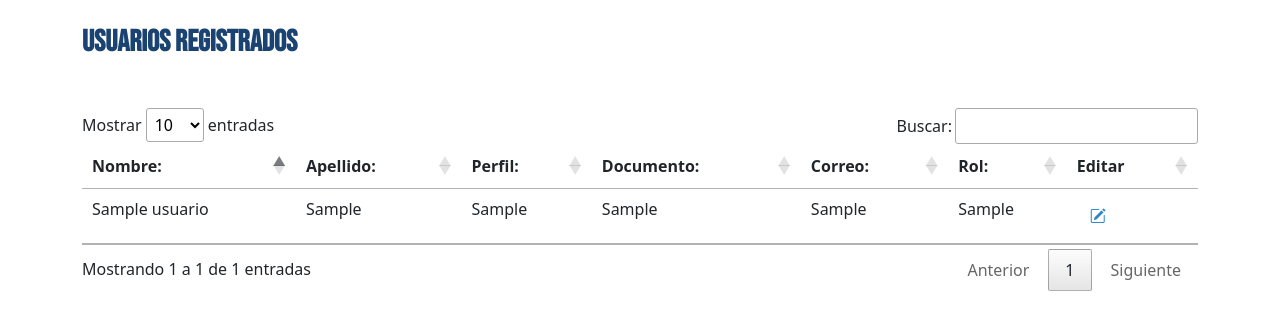
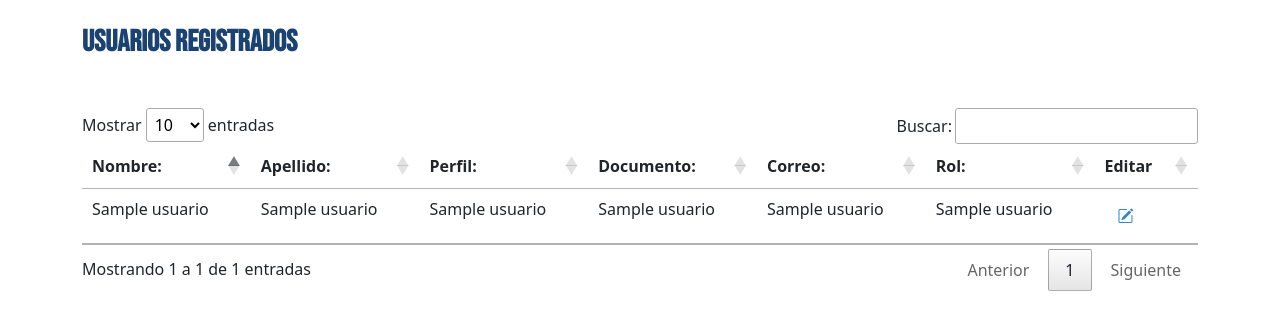
Before and after one commit to NamKeunCJ/ModuloRelab, a Flask app: template pro_relab/energia_renovable/templates/autenticacion_y_registro/edit_user.html in a window 1280 px wide. Shown: the part 72-402 px from the top of the page. Run offline with Flask 3, Linux system fonts and the light colour scheme; the template is opened without the code that fills it: most values are stand-ins (such as "Sample title", 1, 10 or a date in 2020); some libraries are stand-ins or nearby versions.

Commit message:
editar perfil

```diff
--- a/pro_relab/energia_renovable/app.py
+++ b/pro_relab/energia_renovable/app.py
@@ -150,18 +150,14 @@ def edit_profile():
                     user_data = cur.fetchone()
                     # Actualizar el correo electrónico del usuario
                     cur.execute('''
-                        UPDATE usuario
-                        SET cor_usu = %s
-                        WHERE id_usu = %s
+                        UPDATE usuario SET cor_usu = %s WHERE id_usu = %s
                     ''', (cor_usu, id_usu))
                     # Actualizar la contraseña si no es el valor por defecto
                     if password != "***************":
                         # Codificar la nueva contraseña en MD5
                         password_md5 = hashlib.md5(password.encode()).hexdigest()
                         cur.execute('''
-                            UPDATE usuario
-                            SET con_usu = %s
-                            WHERE id_usu = %s
+                            UPDATE usuario SET con_usu = %s WHERE id_usu = %s
                         ''', (password_md5, id_usu))
                     # Redirigir con un mensaje de éxito
                     success = '1'
@@ -204,6 +200,67 @@ def edit_profile():
                 return render_template('autenticacion_y_registro/edit_profile.html', success=success, error=error, user=user)
             else:
                 return render_template('autenticacion_y_registro/edit_profile.html', user=user)
+
+#list  usuarios
+@app.route('/update_user', methods=['GET', 'POST'])
+def update_user():
+    if request.method == 'POST':
+        user_id = session.get('user_id')
+        id_usu = int(request.form['id_usu'])
+        nom_usu = request.form['nom_usu']
+        ape_usu = request.form['ape_usu']
+        per_usu = request.form['per_usu']
+        doc_usu = request.form['doc_usu']
+        id_rol = request.form['rol_usu']
+
+        # Conectar a la base de datos y actualizar el usuario
+        with get_db_connection() as conn:
+            with conn.cursor() as cur:
+                # Verificar si el usuario es diferente del usuario autenticado
+                if id_usu != user_id:
+                    cur.execute('UPDATE usuario SET per_usu = %s WHERE id_usu = %s;', (per_usu, id_usu))
+
+                cur.execute('''
+                    UPDATE usuario
+                    SET nom_usu = %s, ape_usu = %s, doc_usu = %s, id_rol = %s
+                    WHERE id_usu = %s;
+                ''', (nom_usu, ape_usu, doc_usu, id_rol, id_usu))
+
+                conn.commit()  # Guardar cambios en la base de datos
+
+        success = '1'
+        return redirect(url_for('update_user', success=success))
+
+    success = request.args.get('success')
+    error = request.args.get('error')
+    user_id = session.get('user_id')
+    if user_id is None:
+        # Si el usuario no ha iniciado sesión, redirigir a la página de inicio de sesión
+        return redirect(url_for('redirigir'))
+
+    # Obtener más información del usuario a partir de su ID
+    with get_db_connection() as conn:
+        with conn.cursor() as cur:
+            cur.execute('SELECT per_usu FROM usuario WHERE id_usu = %s;', (user_id,))
+            user = cur.fetchone()
+
+            if user[0] == 'Administrador':
+                cur.execute('''
+                    SELECT * FROM roles;
+                ''')
+                rol = cur.fetchall()
+                cur.execute('''
+                    SELECT * FROM usuario
+                    JOIN roles ON usuario.id_rol = roles.id_rol;
+                ''')
+                edit_usu = cur.fetchall()
+
+                if success == "1" or error == "2":
+                    return render_template('autenticacion_y_registro/edit_user.html', success=success, error=error,rol=rol, edit_usu=edit_usu)
+                else:
+                    return render_template('autenticacion_y_registro/edit_user.html', rol=rol,edit_usu=edit_usu)
+            else:
+                return redirect(url_for('inicio_principal'))
 
 #Conexcion davis con API
 @app.route('/irradiance_display')
--- a/pro_relab/energia_renovable/templates/autenticacion_y_registro/edit_user.html
+++ b/pro_relab/energia_renovable/templates/autenticacion_y_registro/edit_user.html
@@ -50,58 +50,58 @@
                     </tr>
                 </thead>
                 <tbody>
-                    {%for usuarios, roles in edit_usu%}
+                    {%for usuario in edit_usu%}
                     <tr>
-                        <td>{{usuarios.nom_usu}}</td>
-                        <td>{{usuarios.ape_usu}}</td>
-                        <td>{{usuarios.per_usu}}</td>
-                        <td>{{usuarios.doc_usu}}</td>
-                        <td>{{usuarios.cor_usu}}</td>
-                        <td>{{roles.tip_rol}}</td>
-                        <td><button type="button" style="color: rgb(47, 133, 204);" id="edit{{usuarios.id_usu}}" class="btn icon" data-bs-toggle="modal" data-bs-target="#editar_usuario_{{usuarios.id_usu}}"><i class="bi bi-pencil-square"></i></button></td>
+                        <td>{{usuario[1]}}</td>
+                        <td>{{usuario[2]}}</td>
+                        <td>{{usuario[4]}}</td>
+                        <td>{{usuario[5]}}</td>
+                        <td>{{usuario[3]}}</td>
+                        <td>{{usuario[9]}}</td>
+                        <td><button type="button" style="color: rgb(47, 133, 204);" id="edit{{usuario[0]}}" class="btn icon" data-bs-toggle="modal" data-bs-target="#editar_usuario_{{usuario[0]}}"><i class="bi bi-pencil-square"></i></button></td>
                     </tr>
-                    <div class="modal fade" id="editar_usuario_{{usuarios.id_usu}}" tabindex="-1" aria-labelledby="exampleModalLabel" aria-hidden="true">
+                    <div class="modal fade" id="editar_usuario_{{usuario[0]}}" tabindex="-1" aria-labelledby="exampleModalLabel" aria-hidden="true">
                         <div class="modal-dialog">
                             <div class="modal-content">
                                 <div class="modal-header">
                                     <h1 class="modal-title fs-5" id="exampleModalLabel">¿Desea editar este usuario?</h1>
                                     <button type="button" class="btn-close" data-bs-dismiss="modal" aria-label="Close"></button>
                                 </div>
-                                <form method="POST" action="{{ url_for('update_usuario_save')}}">
+                                <form method="POST" action="/update_user">
                                     <div class="modal-body">
-                                        <input type="hidden" id="id_usu" name="id_usu" value="{{usuarios.id_usu}}">
+                                        <input type="hidden" id="id_usu" name="id_usu" value="{{usuario[0]}}">
                                         <div class="row">
                                             <div class="form-group mb-3 col">
                                                 <label for="nom_usu"><h6><b>Nombres: </b></h6></label>
-                                                <input type="text" class="form-control" id="nom_usu" name="nom_usu" maxlength="50" placeholder="Escribe tu nombre." value="{{usuarios.nom_usu}}" required>
+                                                <input type="text" class="form-control" id="nom_usu" name="nom_usu" maxlength="50" placeholder="Escribe tu nombre." value="{{usuario[1]}}" required>
                                             </div>
                                             <div class="form-group mb-3 col">
                                                 <label for="ape_usu"><h6><b>Apellidos: </b></h6></label>
-                                                <input type="text" class="form-control" id="ape_usu" name="ape_usu" maxlength="50" placeholder="Escribe tus apellidos." value="{{usuarios.ape_usu}}" required>
+                                                <input type="text" class="form-control" id="ape_usu" name="ape_usu" maxlength="50" placeholder="Escribe tus apellidos." value="{{usuario[2]}}" required>
                                             </div>
                                         </div>
                                         <div class="form-group">
                                             <label for="per_usu"><h6><b>Perfil del Usuario:</b></h6></label>
                                             <select class="form-control" id="per_usu" name="per_usu" required>
-                                              <option value="{{usuarios.per_usu}}" selected>{{usuarios.per_usu}}</option>
+                                              <option value="{{usuario[4]}}" selected>{{usuario[4]}}</option>
                                               <option value="Administrador">Administrador</option>
                                               <option value="Cliente">Cliente</option>
                                             </select>
                                         </div>
                                         <div class="form-group" style="margin-top: 1rem;">
                                             <label for="doc_usu"><h6><b>Número de documento: </b></h6></label>
-                                            <input type="text" class="form-control" id="doc_usu" name="doc_usu" maxlength="10" pattern="[0-9]+" placeholder="Escribe número de documento." value="{{usuarios.doc_usu}}" required>
+                                            <input type="text" class="form-control" id="doc_usu" name="doc_usu" maxlength="10" pattern="[0-9]+" placeholder="Escribe número de documento." value="{{usuario[5]}}" required>
                                         </div>
                                         <div class="form-group" style="margin-top: 1rem;">
                                             <label for="cor_usu"><h6><b>Ingresa tu correo electrónico: </b></h6></label>
-                                            <input type="email" class="form-control" id="cor_usu" name="cor_usu" maxlength="100" placeholder="Escribe tú correo electrónico." value="{{usuarios.cor_usu}}" disabled>
+                                            <input type="email" class="form-control" id="cor_usu" name="cor_usu" maxlength="100" placeholder="Escribe tú correo electrónico." value="{{usuario[3]}}" disabled>
                                         </div>
                                         <div class="form-group" style="margin-top: 1rem;">
                                             <label for="rol_usu"><h6><b>Rol que desempeña el usuario:</b></h6></label>
                                             <select class="form-control" id="rol_usu" name="rol_usu" required>
-                                              <option value="{{usuarios.id_rol}}" selected>{{roles.tip_rol}}</option>
+                                              <option value="{{usuario[8]}}" selected>{{usuario[9]}}</option>
                                               {% for rol in rol %}
-                                                  <option value="{{ rol.id_rol}}">{{ rol.tip_rol }}</option>
+                                                  <option value="{{ rol[0]}}">{{rol[1]}}</option>
                                               {% endfor %}
                                             </select>
                                         </div>
@@ -120,9 +120,9 @@
         </div>
     </section>
     <script rel="stylesheet" src="https://ajax.googleapis.com/ajax/libs/jquery/3.6.4/jquery.min.js"></script>
-    <script src="{{ url_for('static', filename='js/bootstrap.min.js') }}"></script>
-    <script src="{{ url_for('static', filename='js/datatables.js') }}"></script>
-    <script src="{{ url_for('static', filename='js/scripts.js') }}"></script>
+    <script src="/static/js/bootstrap.min.js"></script>
+    <script src="/static/js/datatables.js"></script>
+    <script src="/static/js/scripts.js"></script>
 </body>
 
 </html>
--- a/pro_relab/energia_renovable/templates/layouts/navbar.html
+++ b/pro_relab/energia_renovable/templates/layouts/navbar.html
@@ -21,7 +21,7 @@
                 <ul class="dropdown-menu">
                     <li><a class="dropdown-item" href="/edit_profile">Editar Perfil</a></li>
                     {% if 'user_rol' in session and session['user_rol'] == 'Administrador' %}
-                    <li><a class="dropdown-item" href="#">Usuarios</a></li>
+                    <li><a class="dropdown-item" href="/update_user">Usuarios</a></li>
                     {% endif%}
                 </ul>
             </li>
```
